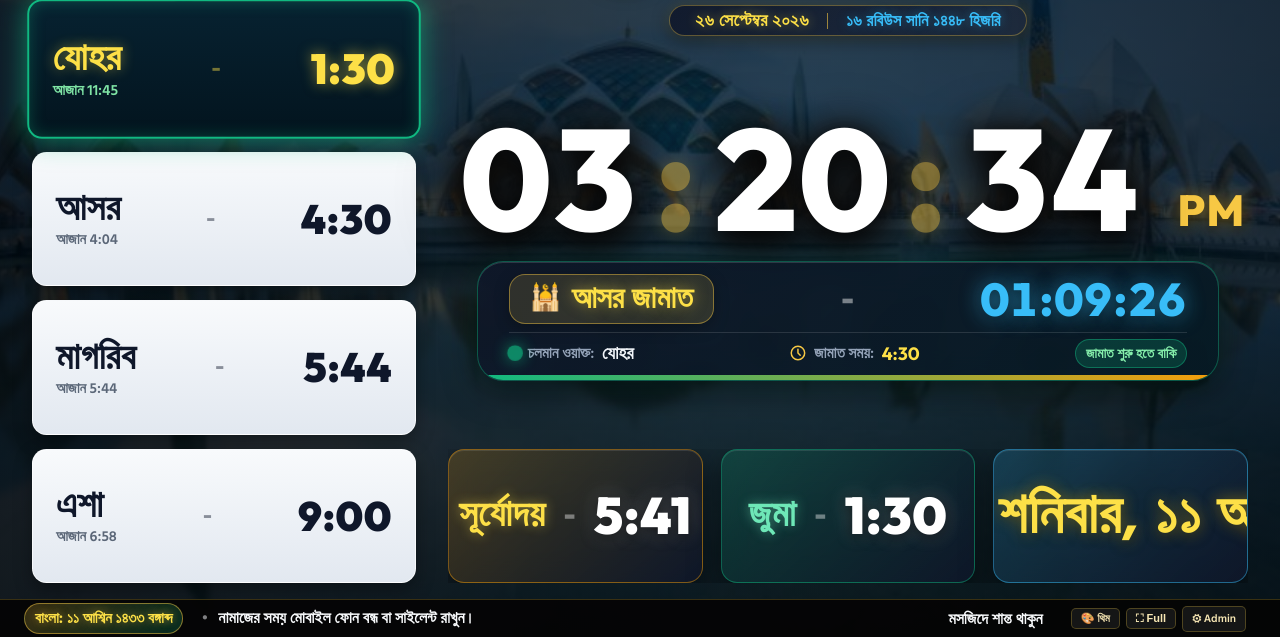
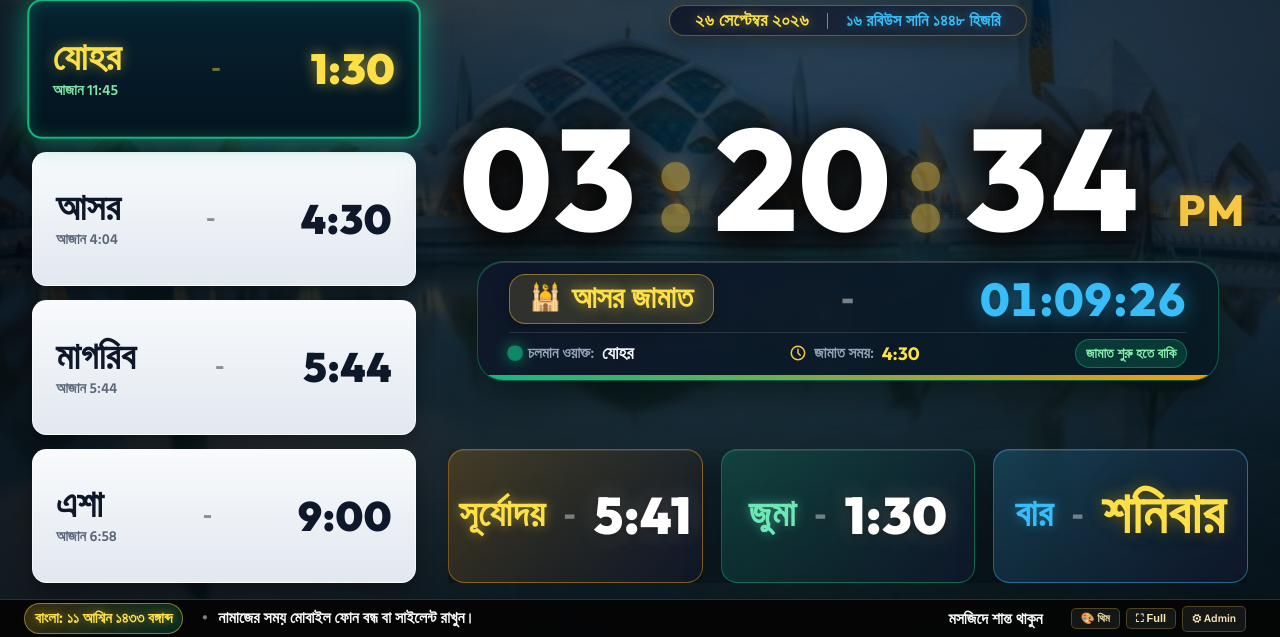
Before and after one commit to eleyescox-gif/Time, a website: page display.html in a window 1280 px wide. Shown: the part 163-800 px from the top of the page. Drawn offline with Linux system fonts and the light colour scheme; no server answers.

Commit message:
fix: show only Day of week in bottom Bar card, keeping Bangla date in footer bar

```diff
--- a/display.html
+++ b/display.html
@@ -3045,7 +3045,7 @@
               <div class="meta-primary-row">
                 <span class="meta-title-label">বার</span>
                 <span class="meta-dash">-</span>
-                <span class="meta-main-digits date-day-solo" id="boxDayName">শনিবার, ১১ আশ্বিন</span>
+                <span class="meta-main-digits date-day-solo" id="boxDayName">শনিবার</span>
               </div>
             </div>
             <!-- Hidden compatibility elements for existing JS references -->
@@ -3618,9 +3618,9 @@
       var banglaFull = bangla.full || (bangla.day + ' ' + bangla.month + ' ' + bangla.year + ' বঙ্গাব্দ');
       var banglaMonthDate = bangla.day + ' ' + bangla.month;
 
-      // Update Bottom Box 3: Bar & Bangla Date (e.g. "শনিবার, ১১ আশ্বিন")
+      // Update Bottom Box 3: Bar (e.g. "শনিবার")
       var boxDay = document.getElementById('boxDayName');
-      if (boxDay) boxDay.textContent = dayName + ', ' + banglaMonthDate;
+      if (boxDay) boxDay.textContent = dayName;
       var boxHShort = document.getElementById('boxHijriShort');
       if (boxHShort) boxHShort.textContent = toBnNum(hijri.day) + ' ' + (hijri.monthBn || '');
       var boxDh = document.getElementById('boxHijriDate');
```
